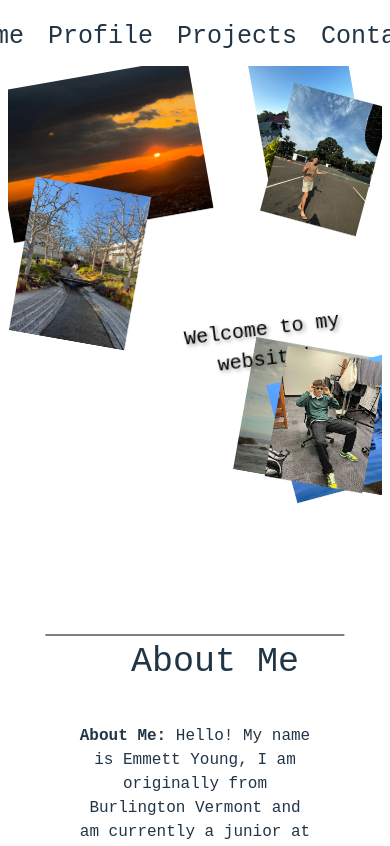
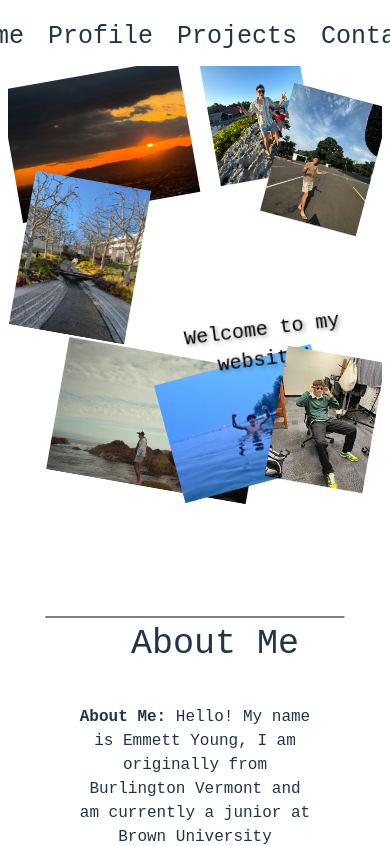
Before and after one commit to emmettyoung/website, a React (Vite) app in the folder frontend/: page / in a window 390 px wide. Shown: the top 846 px of the page. Built offline with nearby package versions, Linux system fonts and the light colour scheme.

Commit message:
feat: fixing portrait

```diff
--- a/frontend/src/styles/main.css
+++ b/frontend/src/styles/main.css
@@ -221,10 +221,10 @@ position: absolute;
     width: 180px;
     max-width: 100%;
     height: auto;
-    left: 70%;
+    left: 40%;
   }
   .sunset-image {
-    width: 225px;
+    width: 200px;
     max-width: 100%;
     height: auto;
   }
@@ -238,7 +238,7 @@ position: absolute;
     width: 110px;
     max-width: 100%;
     height: auto;
-    left: 0%;
+    right: 10%;
   }
   .LA {
     width: 130px;
@@ -251,7 +251,7 @@ position: absolute;
     width: 225px;
     max-width: 100%;
     height: auto;
-    left: 60%;
+    left: 10%;
   }
   .homepage-text {
     position: absolute;
```
